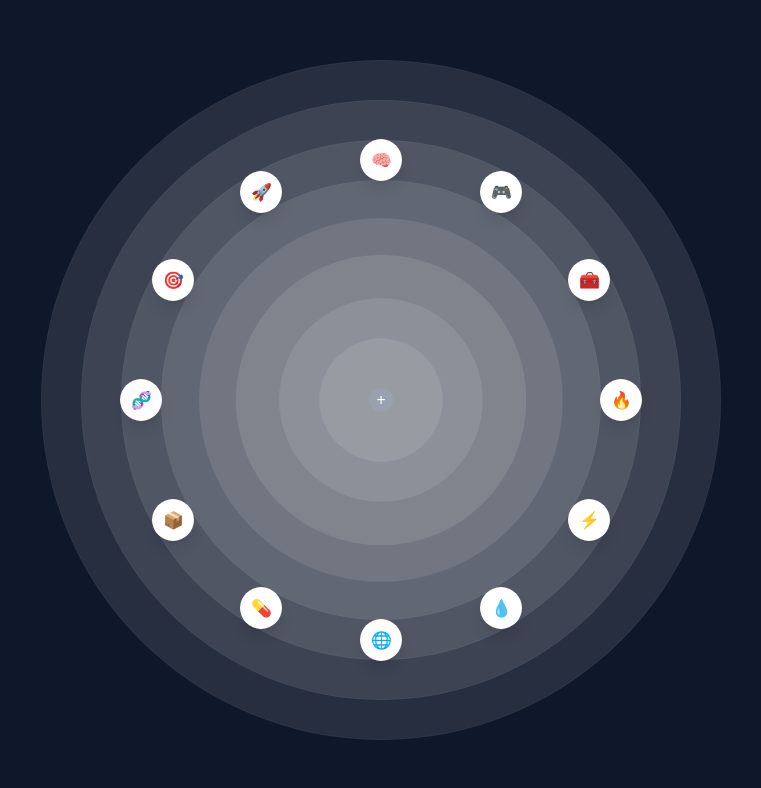
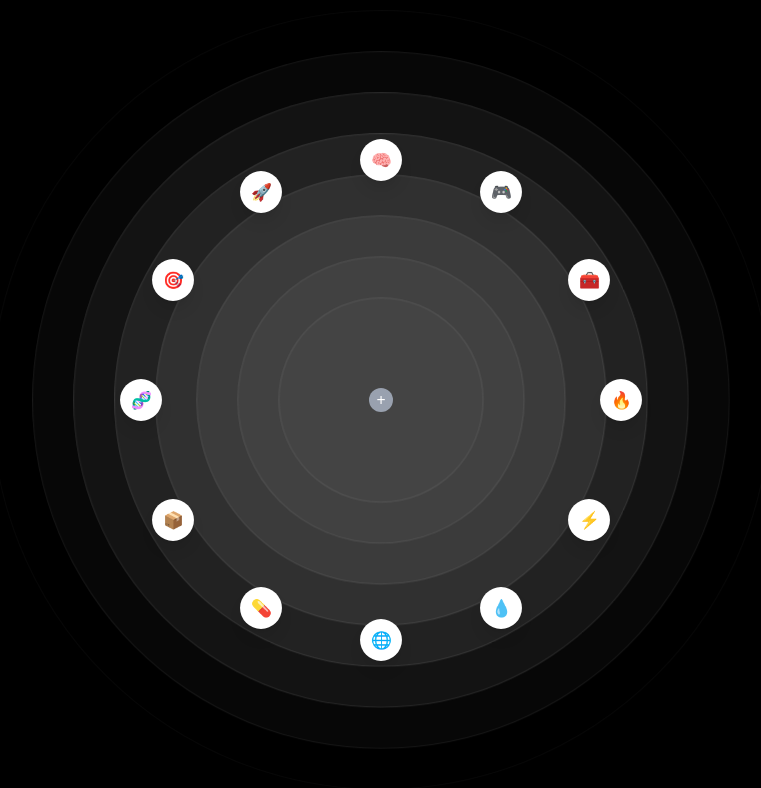
Before and after one commit to jeslor/ripple_ui, a React (Vite) app: page / in a window 1280 px wide. Shown: the top 788 px of the page, without its empty margins (259-1020 px from the left). Built offline with nearby package versions, Linux system fonts and the light colour scheme.

Commit message:
perfect the colors

```diff
--- a/src/App.jsx
+++ b/src/App.jsx
@@ -17,7 +17,7 @@ function App() {
     }
   `;
   return (
-    <main className="h-screen w-screen bg-slate-900 flex justify-center items-center">
+    <main className="h-screen w-screen bg-black flex justify-center items-center">
       <div className="relative w-[600px] h-[600px] mx-auto my-20 flex items-center justify-center">
         <div className="absolute top-1/2 left-1/2 w-6 h-6 bg-gray-400 rounded-full -translate-x-1/2 -translate-y-1/2 z-50 flex items-center justify-center text-white">
           +
@@ -26,17 +26,17 @@ function App() {
         {[...Array(8)].map((_, i) => (
           <div
             key={i}
-            className={`absolute  rounded-full border border-gray-700/40  `}
+            className={`absolute  rounded-full border-[1px]  transition-all duration-1000 ease-in-out`}
             style={{
-              width: `${120 + i * 80}px`,
-              height: `${120 + i * 80}px`,
-              // transform: "translate(-50%, -50%)",
+              width: `${200 + i * 80}px`,
+              height: `${200 + i * 80}px`,
+              borderColor: `rgba(89, 89, 89, 0.${Math.abs(i + 1 - 9)})`,
               borderRadius: "50%",
               transformOrigin: "50% 50%",
-              animation: `scale ${i + 1 * 2}s linear infinite alternate`,
-              animationDelay: `${i + 2}s`,
+              animation: `scale ${2}s linear infinite alternate`,
               // boxShadow: `0 0 0 2px rgba(255, 255, 255, 0.1), 0 0 0 4px rgba(255, 255, 255, 0.1), 0 0 0 6px rgba(255, 255, 255, 0.1), 0 0 0 8px rgba(255, 255, 255, 0.1), 0 0 0 10px rgba(255, 255, 255, 0.1)`,
-              background: `radial-gradient(circle at 50% 50%, rgba(255, 255, 255, 0.1) 0%, rgba(255, 255, 255, 0.1) 20%, rgba(255, 255, 255, 0.1) 40%, rgba(255, 255, 255, 0.1) 60%, rgba(255, 255, 255, 0.1) 80%, rgba(255, 255, 255, 0.1) 100%)`,
+              background: `rgba(70, 70, 70, 0.${Math.abs(i + 1 - 8)})`,
+              zIndex: `${Math.abs(i - 8)}`,
             }}
           />
         ))}
@@ -63,7 +63,7 @@ function App() {
           return (
             <div
               key={i}
-              className="absolute w-10 h-10 rounded-full bg-white shadow-lg flex items-center justify-center "
+              className="absolute z-[10] w-10 h-10 rounded-full bg-white shadow-lg flex items-center justify-center "
               style={{
                 animation: `scale 1s linear infinite alternate`,
                 left: `calc(50% + ${x}px - 20px)`,
```
